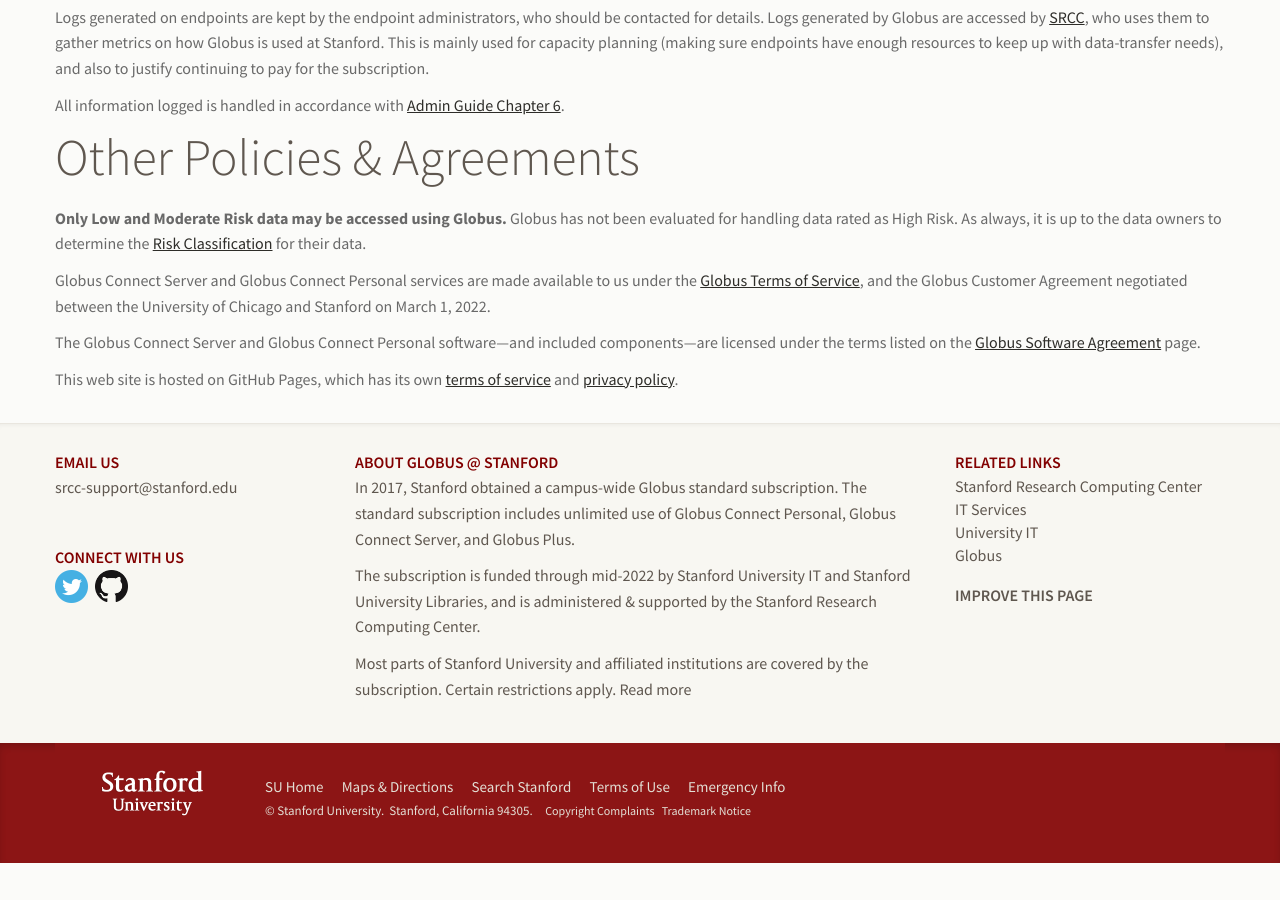
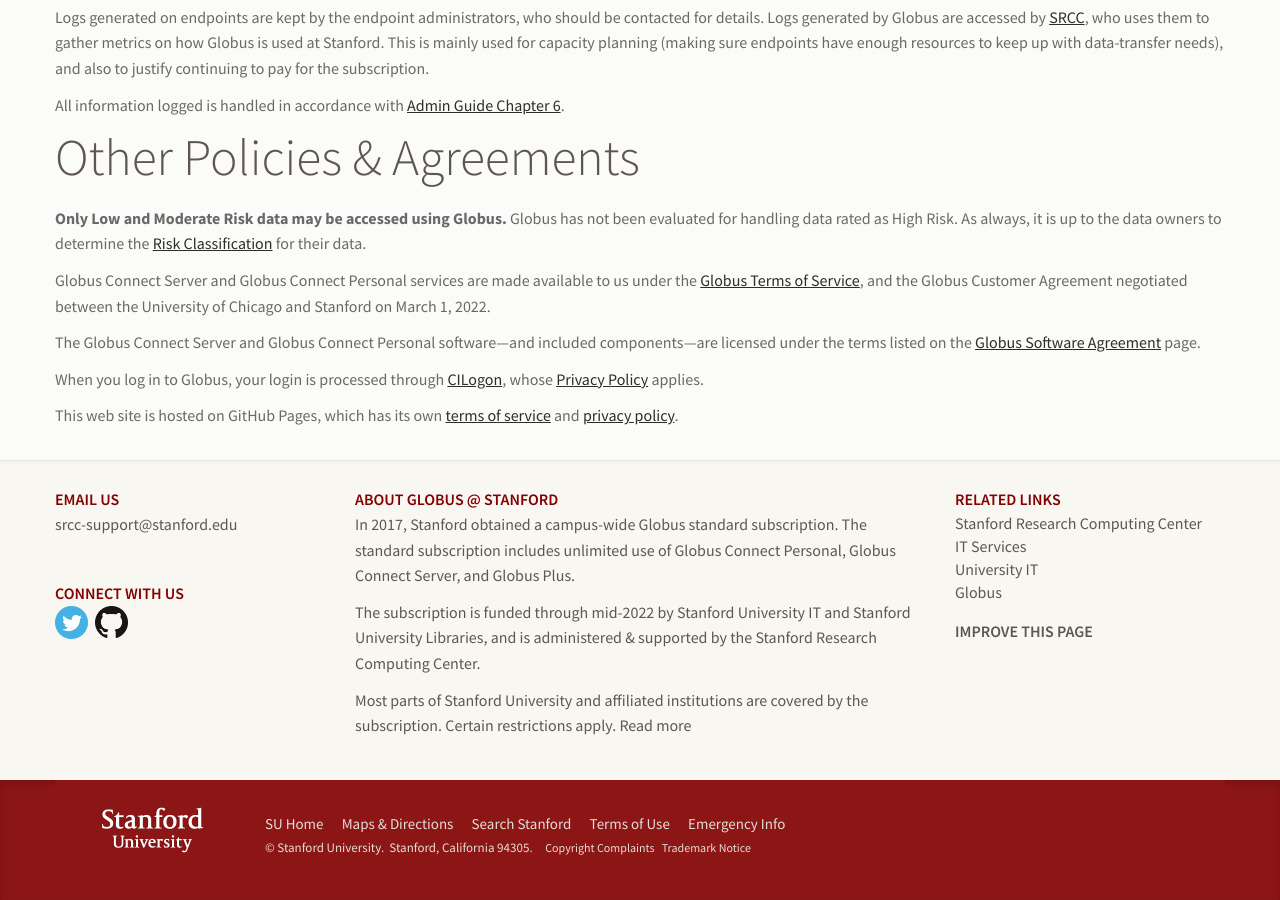
Before and after one commit to stanford-rc/globus.stanford.edu, a Jekyll site: the page built from policies.md, in a window 1280 px wide and 900 px high, scrolled down 2064 px. Built offline with Jekyll 4.4.1, drawn with Linux system fonts in a browser that asks for light colours; nearby versions of some CDN libraries; comment, search, counter and statistics services are not loaded; before the commit the page ends 2927 px from its top, so only the background shows below that.

Commit message:
policies: Add pointer to CILogon
Since Stanford logins go through CILogon, we also need to reference
their terms.

```diff
--- a/policies.md
+++ b/policies.md
@@ -142,6 +142,9 @@ The Globus Connect Server and Globus Connect Personal software—and included
 components—are licensed under the terms listed on the [Globus Software
 Agreement](https://www.globus.org/legal/software-license) page.
 
+When you log in to Globus, your login is processed through
+[CILogon](https://www.cilogon.org), whose [Privacy
+Policy](https://www.cilogon.org/privacy) applies.
 
 This web site is hosted on GitHub Pages, which has its own [terms of
 service](https://help.github.com/articles/github-terms-of-service/) and
```
